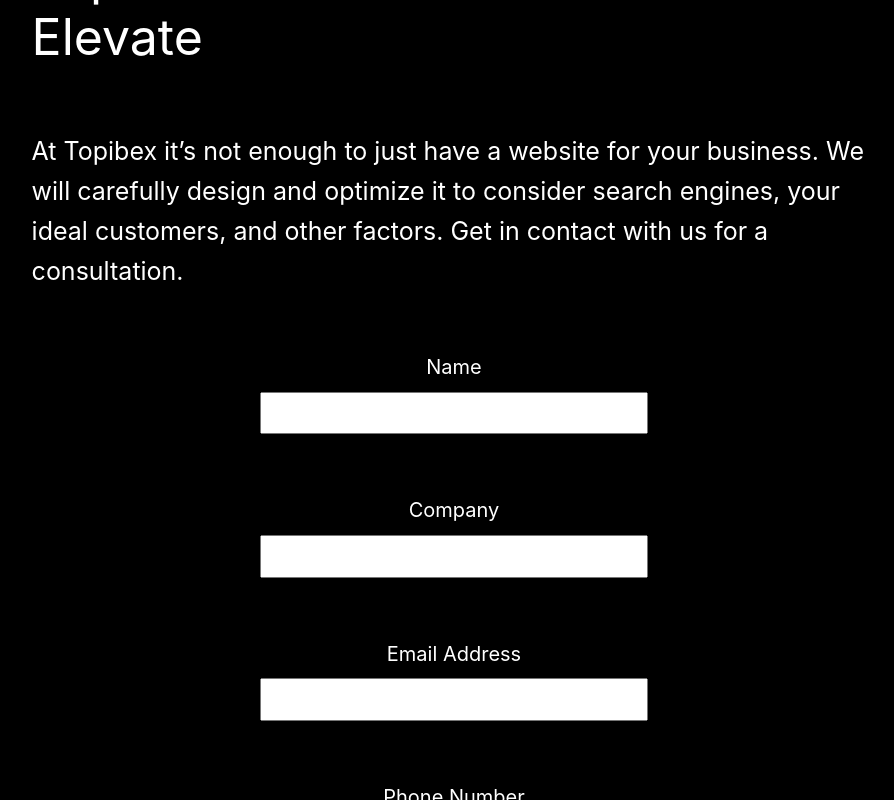
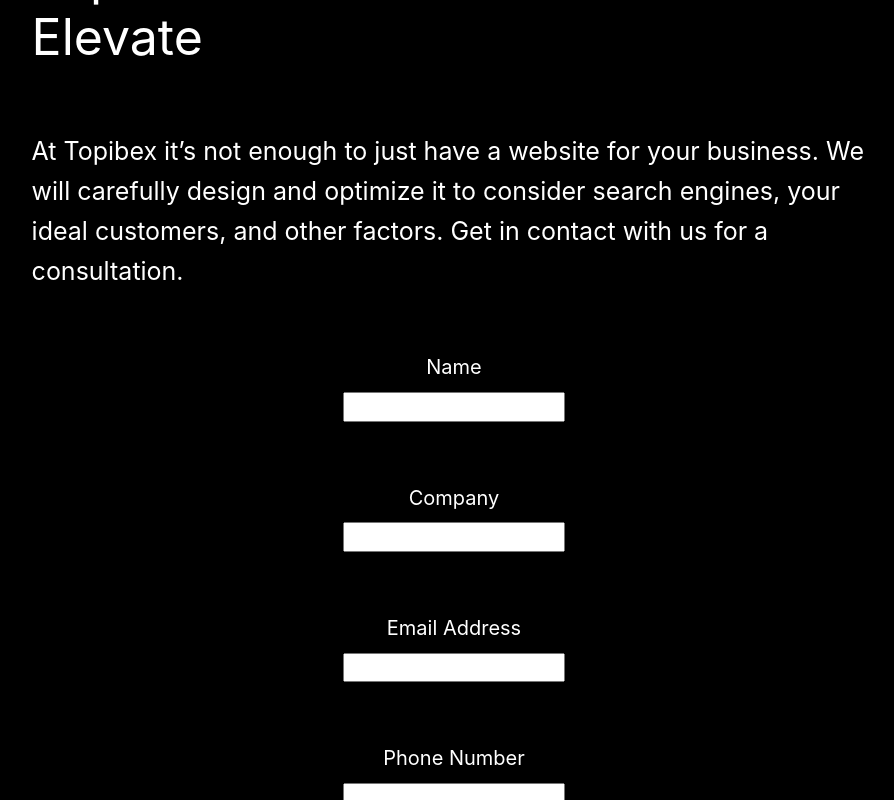
Before and after one commit to patrickayella04/topIbexTwo, a React (Create React App) app: page / in a window 1280 px wide. Both pictures are taken after a click on the button "Get in Touch". Shown: the part 3865-4665 px from the top of the page, without its empty margins (186-1080 px from the left). Built offline with nearby package versions, Linux system fonts and the light colour scheme.

Commit message:
update for input padding

```diff
--- a/src/components/sectionSix/Six.scss
+++ b/src/components/sectionSix/Six.scss
@@ -87,6 +87,7 @@
     display: flex;
     align-items: center;
     place-content: center;
+    border: none;
   }
   .s-footer-area {
     margin-top: 55vw;
@@ -161,6 +162,7 @@
     display: flex;
     align-items: center;
     place-content: center;
+    border: none;
   }
   .s-footer-area {
     display: flex;
@@ -184,12 +186,14 @@
     text-align: center;
   }
   input {
-    height: 3vw;
-    width: 30vw;
+    height: 2vw;
+    padding: 0 1vw;
+    width: 15vw;
   }
   textarea {
-    height: 10vw;
-    width: 30vw;
+    padding: 1vw 1vw;
+    height: 7vw;
+    width: 25vw;
   }
   .email-submit {
     height: 3vw;
@@ -240,11 +244,17 @@
   }
   .input-lable {
     display: block;
+    margin-bottom: 1vw;
   }
   .email-submit {
     height: 50px;
     width: 180px;
     font-size: 1.5rem;
     background-color: $secOneButton;
+    border: none;
+  }
+  input,
+  textarea {
+    padding: 2vw 2vw;
   }
 }
--- a/src/components/sectionSix/molecules/EmailArea.jsx
+++ b/src/components/sectionSix/molecules/EmailArea.jsx
@@ -25,7 +25,7 @@
           <textarea name="message" rows="5"></textarea>
         </p>
         <p className="submit-para input-para">
-          <button className="email-submit" type="submit">
+          <button className="email-submit" type="submit" disabled>
             Submit
           </button>
         </p>
```
Also changed, not shown: 10 other files (tests, documents, lock files or other folders).
